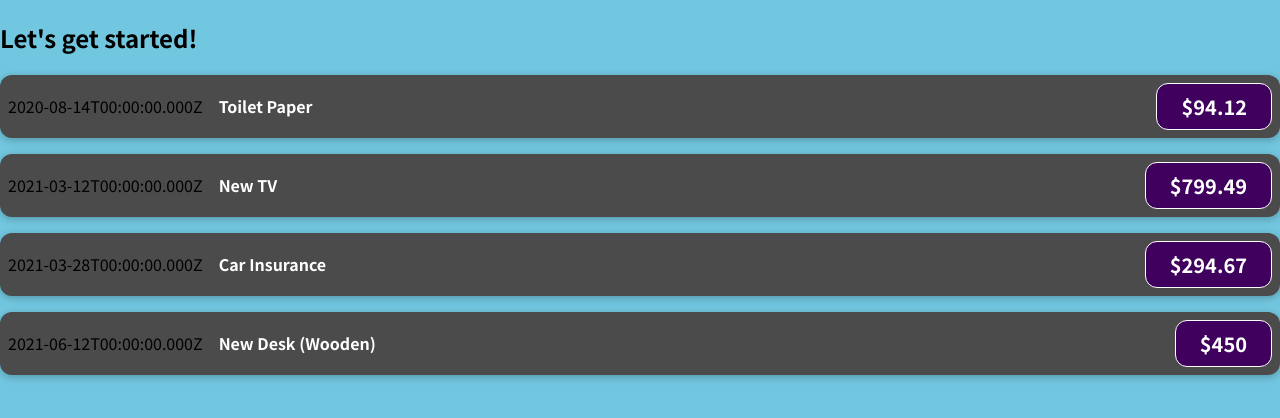
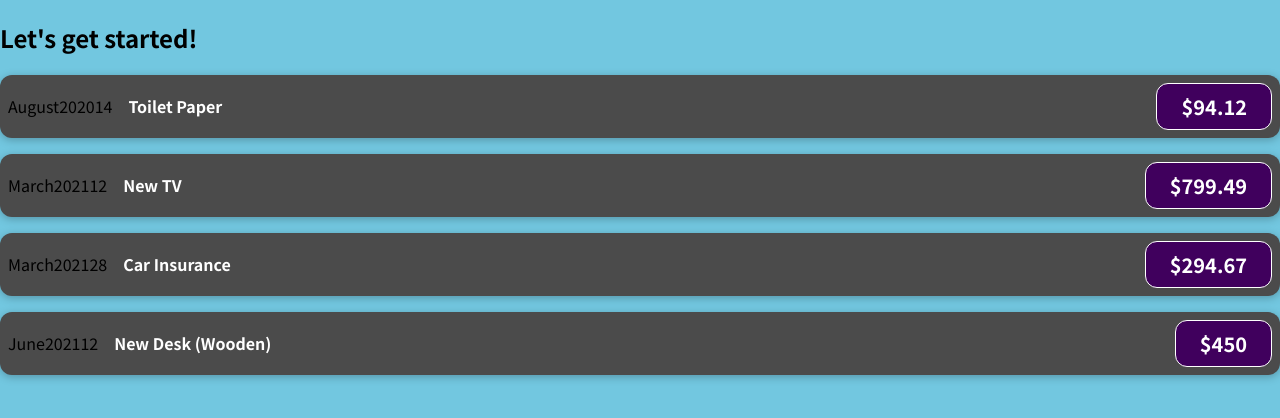
Before and after one commit to AyaMalek2/React-getting-started, a JavaScript app: page / in a window 1280 px wide. Shown: the top 418 px of the page. Built offline with nearby package versions, Linux system fonts and the light colour scheme.

Commit message:
format the date in expenses componet

```diff
--- a/src/components/ExpenseItem.js
+++ b/src/components/ExpenseItem.js
@@ -3,12 +3,19 @@
 
 export default function ExpenseItem(props) {
   //   return <h2>ExpenseItem works!</h2>;
-  const expenseDate = new Date(2021, 8, 5); //Sep 5 2021
+  const expenseDate = new Date(2021, 8, 5).toLocaleDateString(); //Sep 5 2021
   const expenseTitle = "car insurance";
   const expensePrice = 290;
+
+  const month = props.date.toLocaleDateString("en-US", { month: "long" });
+  const year = props.date.getFullYear();
+  const day = props.date.toLocaleDateString("en-US", { day: "2-digit" });
+
   return (
     <div className="expense-item">
-      <div>{props.date.toISOString()}</div>
+      <div>{month}</div>
+      <div>{year}</div>
+      <div>{day}</div>
       <h2 className="expense-item__description">{props.title}</h2>
       <div className="expense-item__price">${props.amount}</div>
     </div>
```
